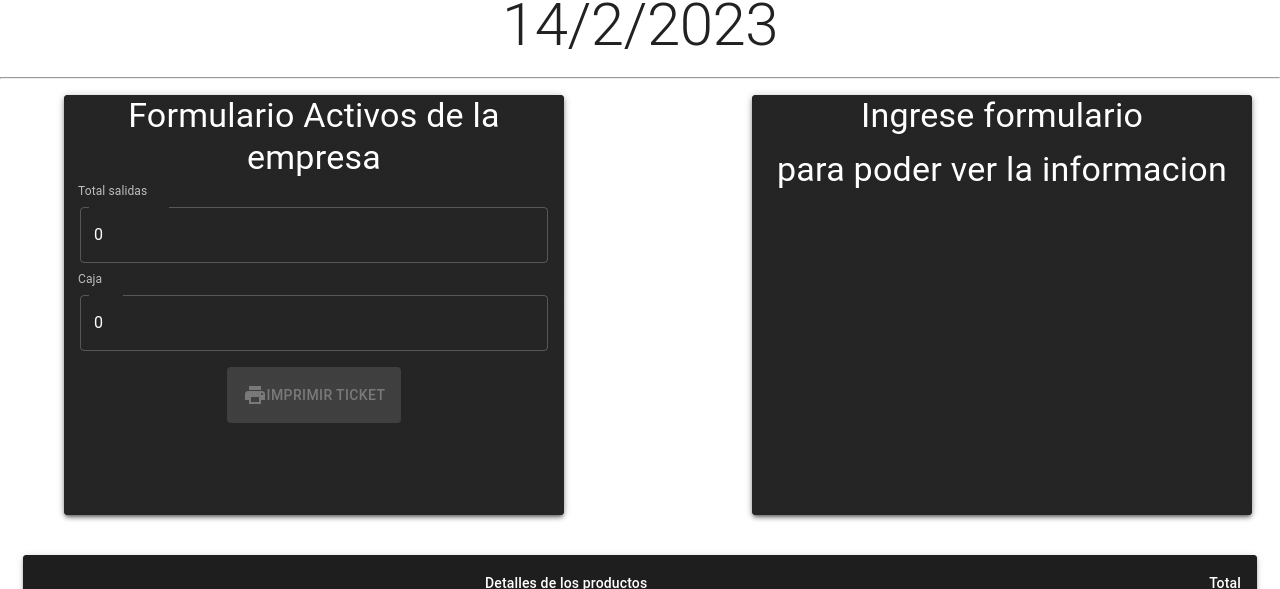
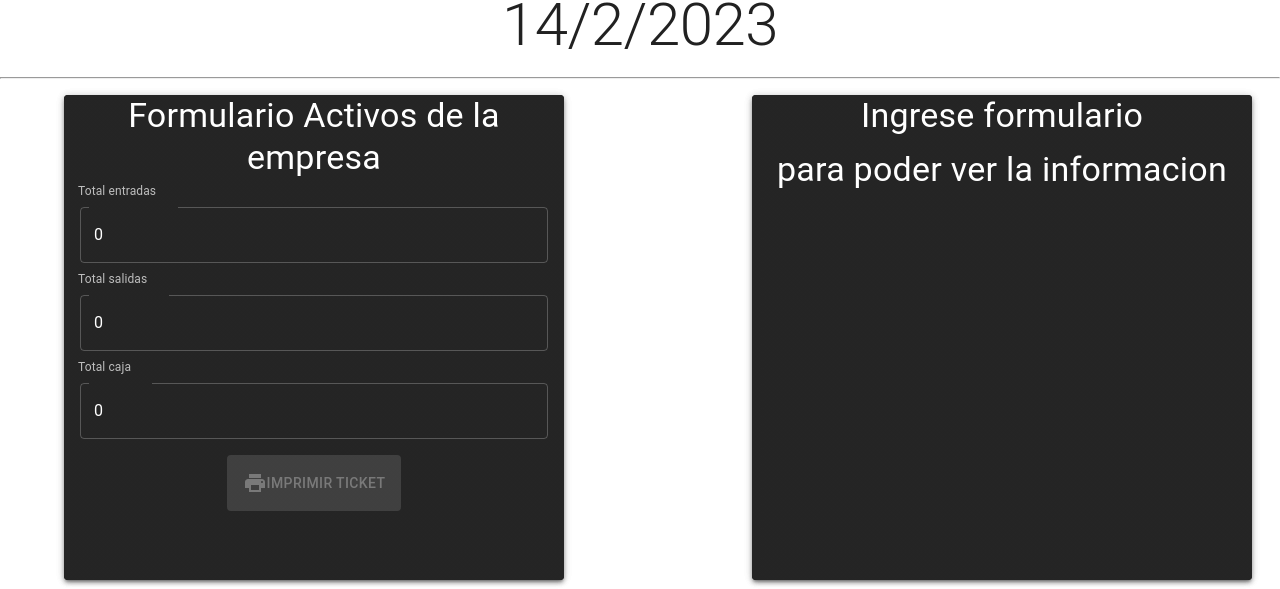
Before and after one commit to armandoherrera125/Frontend-Licoreria, a React (Vite) app: page / in a window 1280 px wide. Shown: the part 211-800 px from the top of the page. Built offline with nearby package versions, Linux system fonts and the light colour scheme; no server answers.

Commit message:
Agregado campo total entradas

```diff
--- a/src/table/TableProducts.jsx
+++ b/src/table/TableProducts.jsx
@@ -108,10 +108,11 @@ export const TableProducts = () => {
     });
   }
   const [salidas, setsalidas] = useState({
+    totalEntradas:0,
     totalSalidas: 0,
     caja: 0
   });
-  const { totalSalidas, caja } = salidas;
+  const {totalEntradas, totalSalidas, caja } = salidas;
 
   const handleInputChangeSalidas = ({ target }) => {
     setsalidas({
@@ -225,6 +226,7 @@ export const TableProducts = () => {
       'success'
     )
     setsalidas({
+      totalEntradas: 0,
       totalSalidas: 0,
       caja: 0
     })
@@ -243,6 +245,7 @@ export const TableProducts = () => {
 
 
   let props = {
+    totalEntradas,
     totalSalidas,
     caja,
     finalValue
@@ -333,7 +336,7 @@ export const TableProducts = () => {
                   flexWrap: 'wrap',
                   '& > :not(style)': {
                     width: 500,
-                    minHeight: 420,
+                    minHeight: 485,
                   },
                 }}
               >
@@ -343,10 +346,10 @@ export const TableProducts = () => {
                   </Typography>
 
 
-
+                  <TextField fullWidth sx={{ padding: 2 }} name='totalEntradas' type="number" value={totalEntradas} onChange={handleInputChangeSalidas} id="outlined-basic" label="Total entradas" variant="outlined" />
                   <TextField fullWidth sx={{ padding: 2 }} name='totalSalidas' type="number" value={totalSalidas} onChange={handleInputChangeSalidas} id="outlined-basic" label="Total salidas" variant="outlined" />
-                  <TextField fullWidth name='caja' sx={{ padding: 2 }} type="number" value={caja} onChange={handleInputChangeSalidas} id="outlined-basic" label="Caja" variant="outlined" />
-                  <Button onClick={imprimir} sx={{ padding: 2 }} disabled={!caja || !totalSalidas} variant="contained"><PrintIcon />Imprimir Ticket</Button>
+                  <TextField fullWidth name='caja' sx={{ padding: 2 }} type="number" value={caja} onChange={handleInputChangeSalidas} id="outlined-basic" label="Total caja" variant="outlined" />
+                  <Button onClick={imprimir} sx={{ padding: 2 }} disabled={!totalEntradas || !caja || !totalSalidas} variant="contained"><PrintIcon />Imprimir Ticket</Button>
                 </Paper>
               </Box>
             </Paper>
@@ -356,7 +359,7 @@ export const TableProducts = () => {
 
 
         {
-          totalSalidas && caja ?
+          totalEntradas&& totalSalidas && caja ?
             <Grid item xs={6} sm={6} md={6} lg={6} xl={6}>
               <Box sx={{
                 display: 'flex',
@@ -421,7 +424,7 @@ export const TableProducts = () => {
                     flexWrap: 'wrap',
                     '& > :not(style)': {
                       minWidth: 500,
-                      minHeight: 420,
+                      minHeight: 485,
                     },
                   }}
                 >
--- a/src/table/TableRevenue.jsx
+++ b/src/table/TableRevenue.jsx
@@ -37,10 +37,13 @@ const invoiceSubtotal = subtotal(rows);
 const invoiceTaxes = TAX_RATE * invoiceSubtotal;
 const invoiceTotal = invoiceTaxes + invoiceSubtotal;
 
-export const TableRevenue = ({totalSalidas,caja,finalValue}) =>{
+export const TableRevenue = ({totalEntradas,totalSalidas,caja,finalValue}) =>{
     let mesActual = new Intl.DateTimeFormat('es-ES', { month: 'long'}).format(new Date());
     const totalSumaSalidas = Number(totalSalidas) + Number(caja) + Number(finalValue);
     const saldo = Number(caja) + Number(finalValue);
+    let suma3 = Number(totalEntradas) + Number(caja) + Number(finalValue);
+    suma3 = ccyFormat(suma3);
+    const entradaMensual = Number(suma3) - Number(totalSalidas);
   return (
     <TableContainer component={Paper}>
       <Table sx={{ minWidth: 500 }} aria-label="spanning table">
@@ -58,7 +61,11 @@ export const TableRevenue = ({totalSalidas,caja,finalValue}) =>{
         </TableHead>
         <TableBody>
         <TableRow>
-            <TableCell>Total salidas:</TableCell>
+            <TableCell>Total entradas de mercaderia:</TableCell>
+            <TableCell colSpan={3} align="right">${totalEntradas}</TableCell>
+        </TableRow>
+        <TableRow>
+            <TableCell>Total salidas de mercaderia:</TableCell>
             <TableCell colSpan={3} align="right">${totalSalidas}</TableCell>
         </TableRow>
         <TableRow>
@@ -79,6 +86,10 @@ export const TableRevenue = ({totalSalidas,caja,finalValue}) =>{
             <TableCell colSpan={2}>Saldo actual:</TableCell>
             <TableCell align="right">${ccyFormat(saldo)}</TableCell>
           </TableRow>
+          <TableRow>
+            <TableCell colSpan={2}>Entrada mensual:</TableCell>
+            <TableCell align="right">${ccyFormat(entradaMensual)}</TableCell>
+          </TableRow>
         </TableBody>
       </Table>
     </TableContainer>
```
